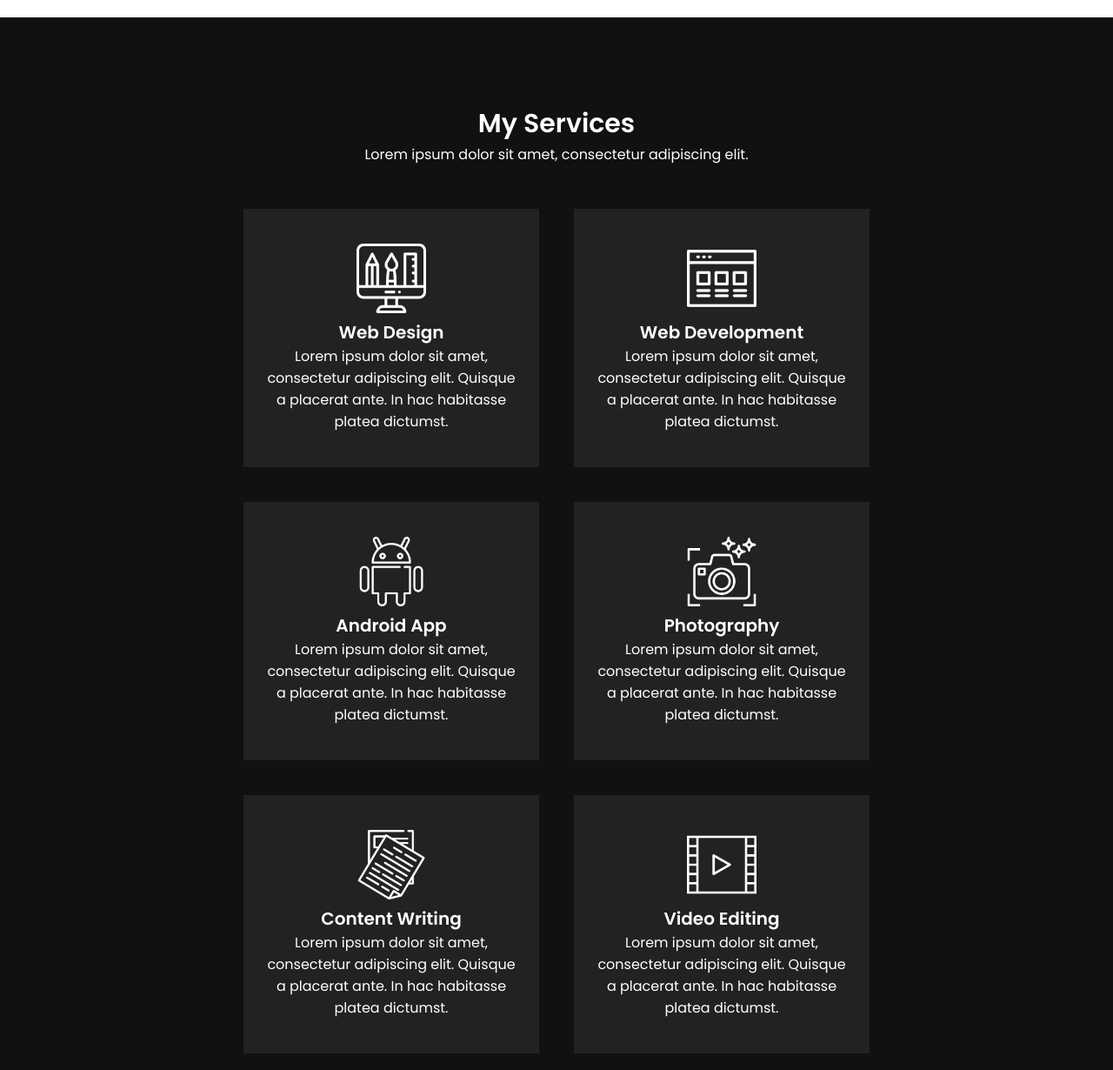
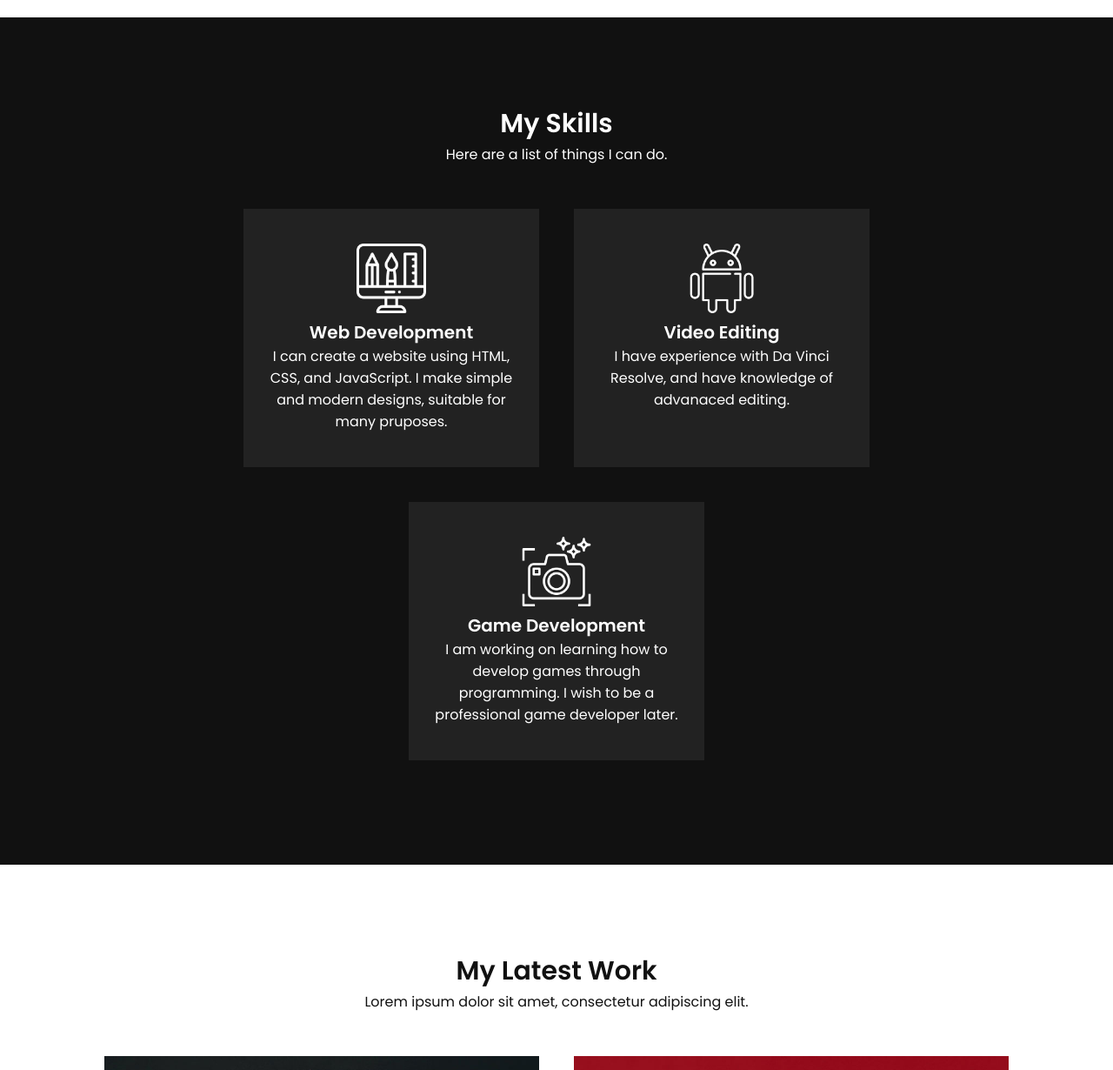
Before and after one commit to oMelonz/Portfolio, a plain HTML site: page Portfolio/index.html in a window 1280 px wide. Shown: the part 1400-2630 px from the top of the page at 87% size. Drawn offline with Linux system fonts and the light colour scheme.

Commit message:
skills update
updates skills

```diff
--- a/Portfolio/index.html
+++ b/Portfolio/index.html
@@ -43,44 +43,26 @@
     </section>
     <section class="services" id="services">
         <div class="heading white">
-            <h2>My Services</h2>
-            <p>Lorem ipsum dolor sit amet, consectetur adipiscing elit.</p>
+            <h2>My Skills</h2>
+            <p>Here are a list of things I can do.</p>
         </div>
         <div class="content">
             <div class="servicesBx">
                 <img src="image/icon1.png">
-                <h2>Web Design</h2>
-                <p>Lorem ipsum dolor sit amet, consectetur adipiscing elit. Quisque a placerat ante. In hac habitasse platea dictumst. </p>
-            </div>
-
-            <div class="servicesBx">
-                <img src="image/icon2.png">
                 <h2>Web Development</h2>
-                <p>Lorem ipsum dolor sit amet, consectetur adipiscing elit. Quisque a placerat ante. In hac habitasse platea dictumst. </p>
+                <p>I can create a website using HTML, CSS, and JavaScript. I make simple and modern designs, suitable for many pruposes.</p>
             </div>
 
             <div class="servicesBx">
                 <img src="image/icon3.png">
-                <h2>Android App</h2>
-                <p>Lorem ipsum dolor sit amet, consectetur adipiscing elit. Quisque a placerat ante. In hac habitasse platea dictumst. </p>
+                <h2>Video Editing</h2>
+                <p>I have experience with Da Vinci Resolve, and have knowledge of advanaced editing.</p>
             </div>
 
             <div class="servicesBx">
                 <img src="image/icon4.png">
-                <h2>Photography</h2>
-                <p>Lorem ipsum dolor sit amet, consectetur adipiscing elit. Quisque a placerat ante. In hac habitasse platea dictumst. </p>
-            </div>
-
-            <div class="servicesBx">
-                <img src="image/icon5.png">
-                <h2>Content Writing</h2>
-                <p>Lorem ipsum dolor sit amet, consectetur adipiscing elit. Quisque a placerat ante. In hac habitasse platea dictumst. </p>
-            </div>
-
-            <div class="servicesBx">
-                <img src="image/icon6.png">
-                <h2>Video Editing</h2>
-                <p>Lorem ipsum dolor sit amet, consectetur adipiscing elit. Quisque a placerat ante. In hac habitasse platea dictumst. </p>
+                <h2>Game Development</h2>
+                <p>I am working on learning how to develop games through programming. I wish to be a professional game developer later.</p>
             </div>
         </div>
     </section>
--- a/Portfolio/style.css
+++ b/Portfolio/style.css
@@ -200,7 +200,7 @@ img
 }
 .work .content .workBx img
 {
-    max-width: 10%;
+    max-width: 100%;
 }
 .testimonial
 {
```
